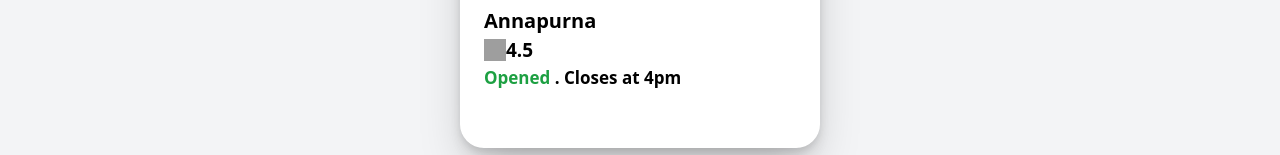
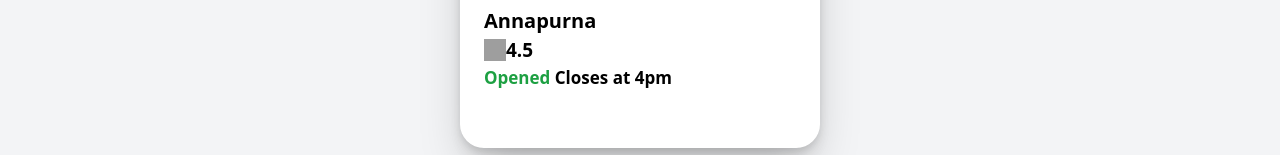
Before and after one commit to Aryashu-1/zoopuserfrontend, a React (Vite) app: page / in a window 1280 px wide. Shown: the part 381-536 px from the top of the page. Built offline with nearby package versions, Linux system fonts and the light colour scheme; grey boxes are pictures that could not be loaded.

Commit message:
minor fix in StoreProfileCard

```diff
--- a/src/Components/StoreProfileCard/StoreProfileCard.jsx
+++ b/src/Components/StoreProfileCard/StoreProfileCard.jsx
@@ -28,7 +28,7 @@
                 </div>
               </div>
               <div>
-                  <p className='ml-3 text-[17px] font-semibold'><a className='text-open '>Opened</a> . Closes at 4pm</p>
+                  <p className='ml-3 text-[17px] font-semibold'><span className='text-open'>Opened</span>  Closes at 4pm</p>
                 </div>
             </div>
             </NavLink>
```
